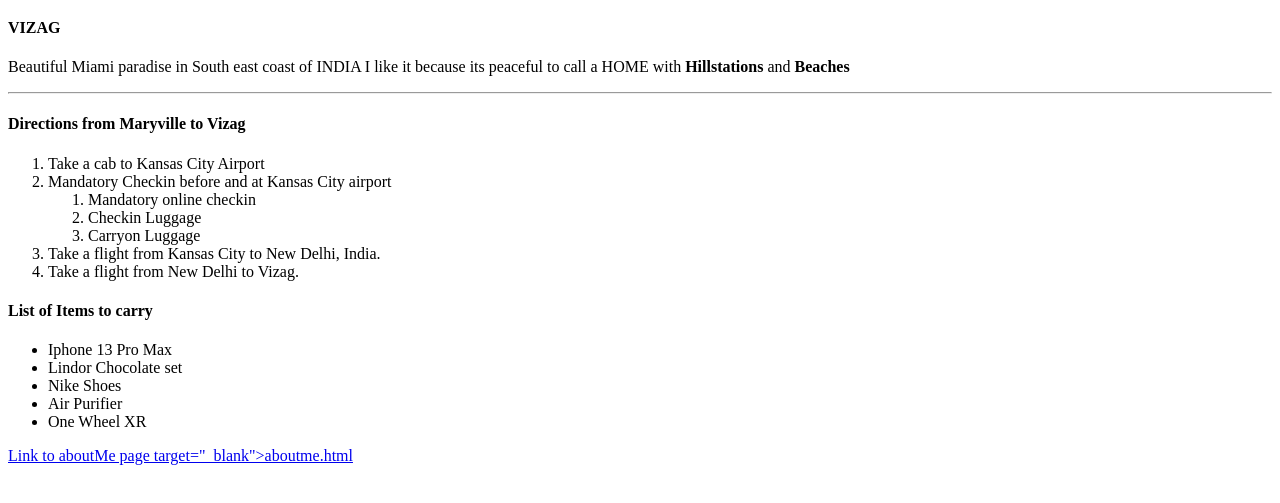
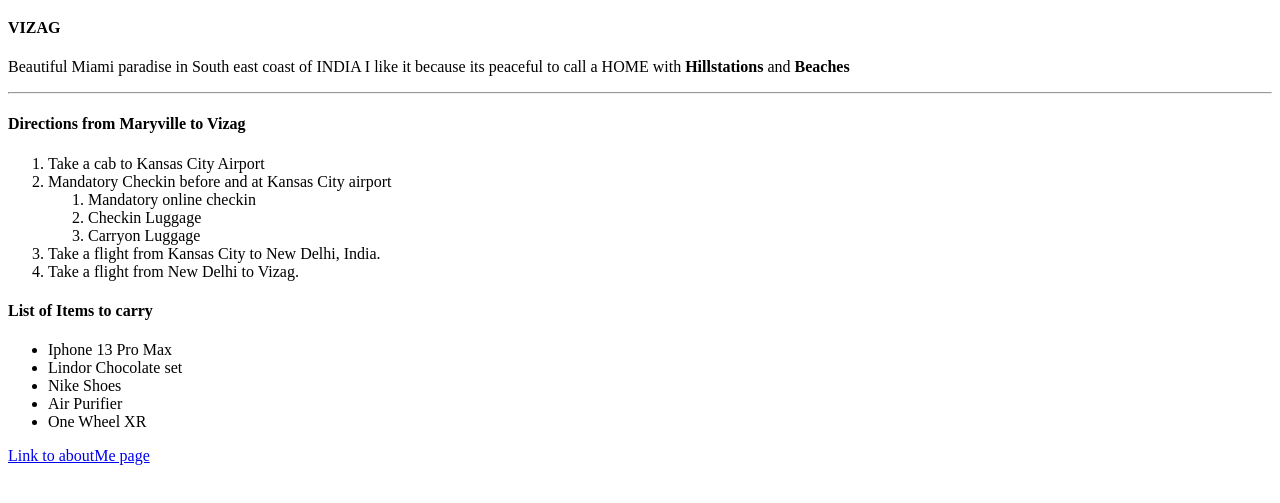
Before and after one commit to 44-563-WebApps-F21/webapps-f21-assignment-3-Bchamp21, a plain HTML site: page index.html in a window 1280 px wide. Shown: the part 61-564 px from the top of the page. Drawn offline with Linux system fonts and the light colour scheme.

Commit message:
Update index.html

```diff
--- a/index.html
+++ b/index.html
@@ -37,6 +37,6 @@
             <li> Air Purifier </li>
             <li> One Wheel XR </li>
         </ul>
-        <a href=aboutme.html> Link to aboutMe page target="_blank">aboutme.html</a>
+        <a href=aboutme.html> Link to aboutMe page</a>
     </body>
 </html>
```
